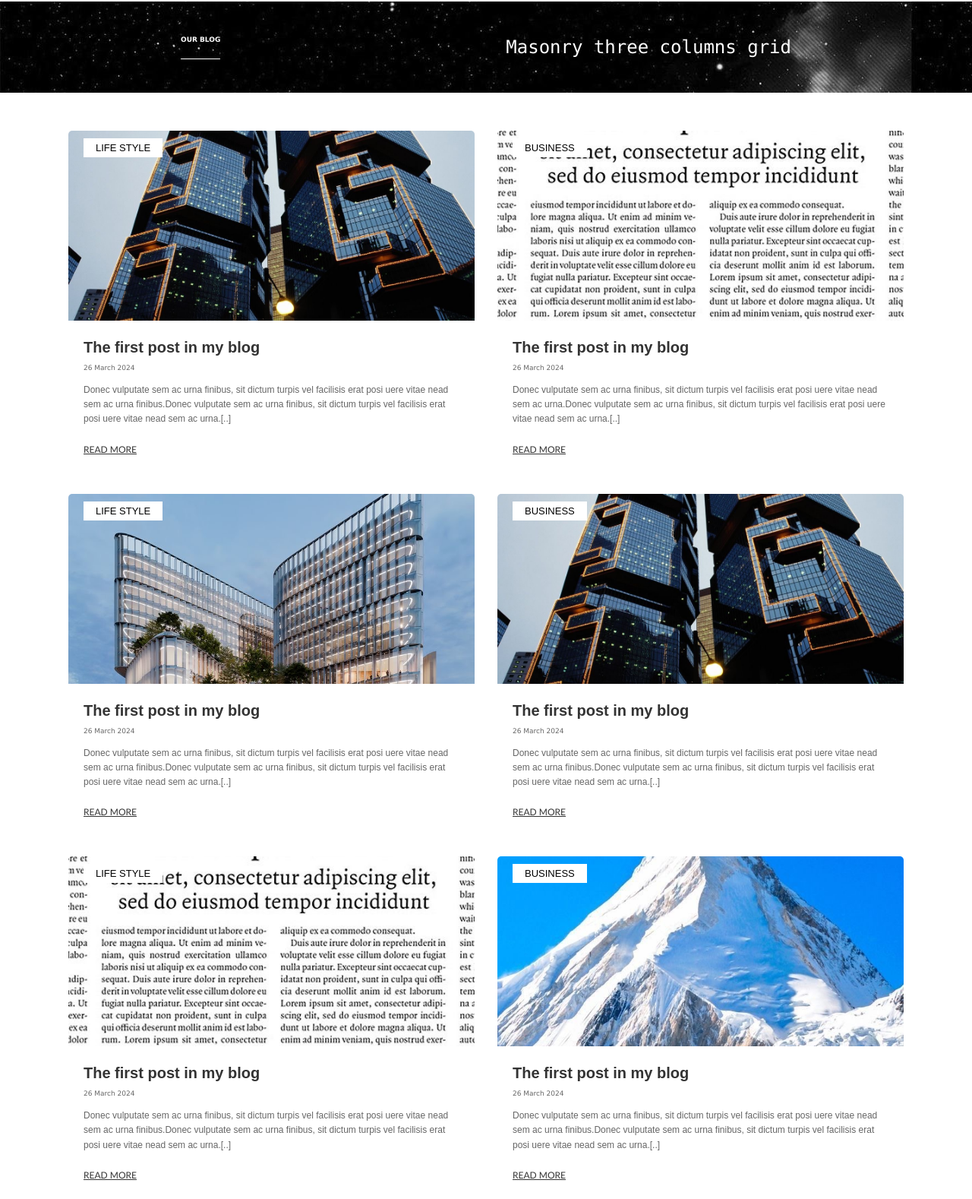
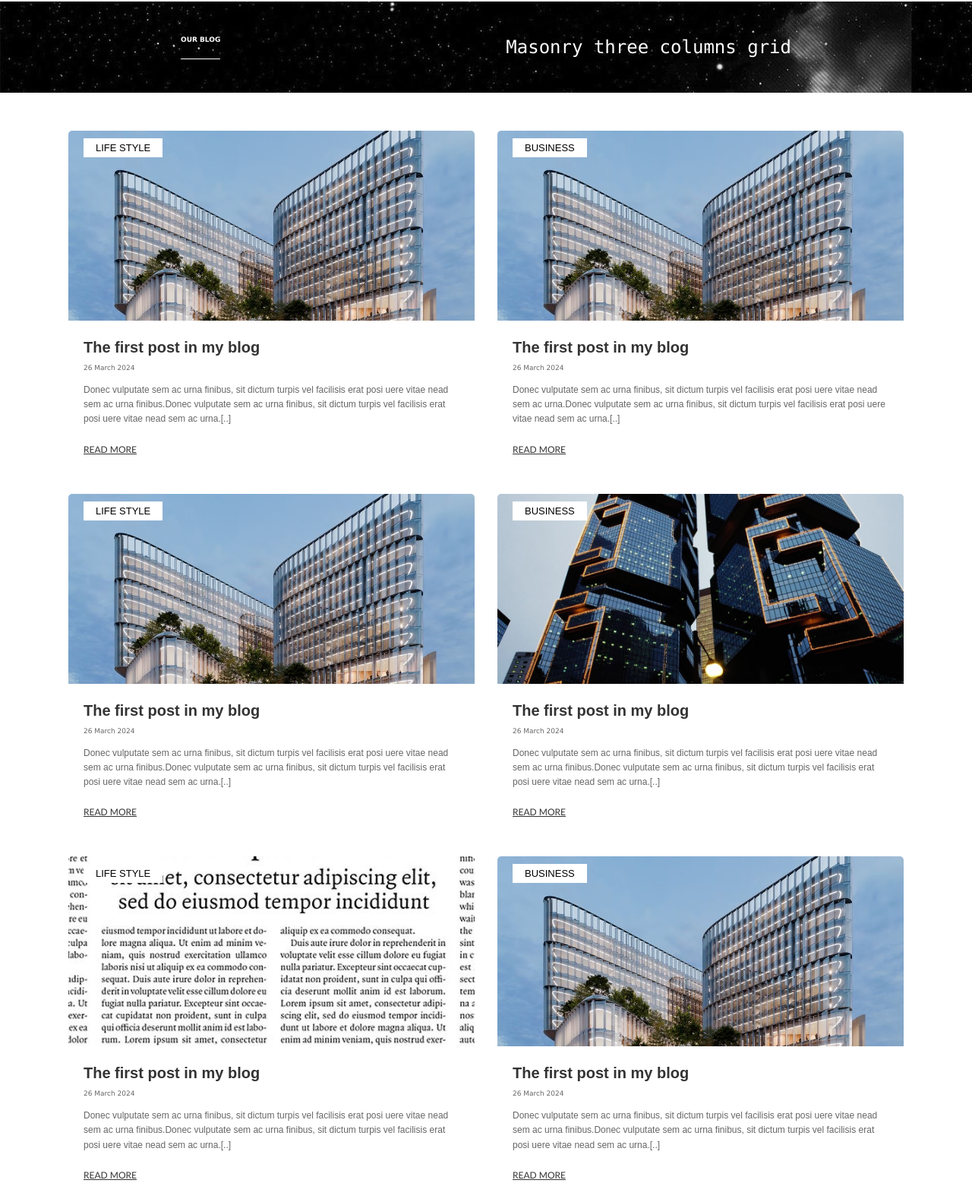
Before and after one commit to shroog-alsahafi/git-website-wowfood, a plain HTML site: page plogpage.html in a window 1280 px wide. Shown: the part 66-1644 px from the top of the page at 76% size. Drawn offline with Linux system fonts and the light colour scheme.

```diff
--- a/plogpage.html
+++ b/plogpage.html
@@ -31,7 +31,7 @@
     <main class="blog-grid">
         <!-- Blog Post 1 -->
         <article class="blog-post">
-            <img src="/images/IMG_5892.JPG" alt="Floating stairs">
+            <img src="/images/IMG_5891.JPG" alt="Floating stairs">
             <div class="post-content">
                 <span class="post-category">Life Style</span>
                 <h2 class="post-title">The first post in my blog</h2>
@@ -43,7 +43,7 @@
 
         <!-- Blog Post 2 -->
         <article class="blog-post">
-            <img src="/images/IMG_5893.JPG" alt="White sofa">
+            <img src="/images/IMG_5891.JPG" alt="White sofa">
             <div class="post-content">
                 <span class="post-category">Business</span>
                 <h2 class="post-title">The first post in my blog</h2>
@@ -89,7 +89,7 @@
 
         <!-- Blog Post 6 -->
         <article class="blog-post">
-            <img src="/images/immg6.JPG" alt="White sofa">
+            <img src="/images/IMG_5891.JPG" alt="White sofa">
             <div class="post-content">
                 <span class="post-category">Business</span>
                 <h2 class="post-title">The first post in my blog</h2>
```
